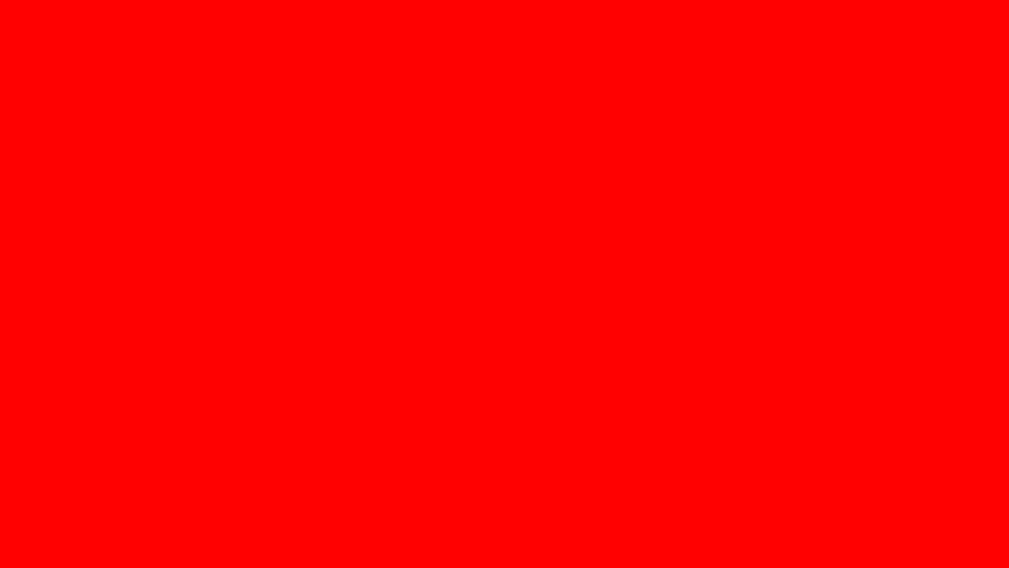
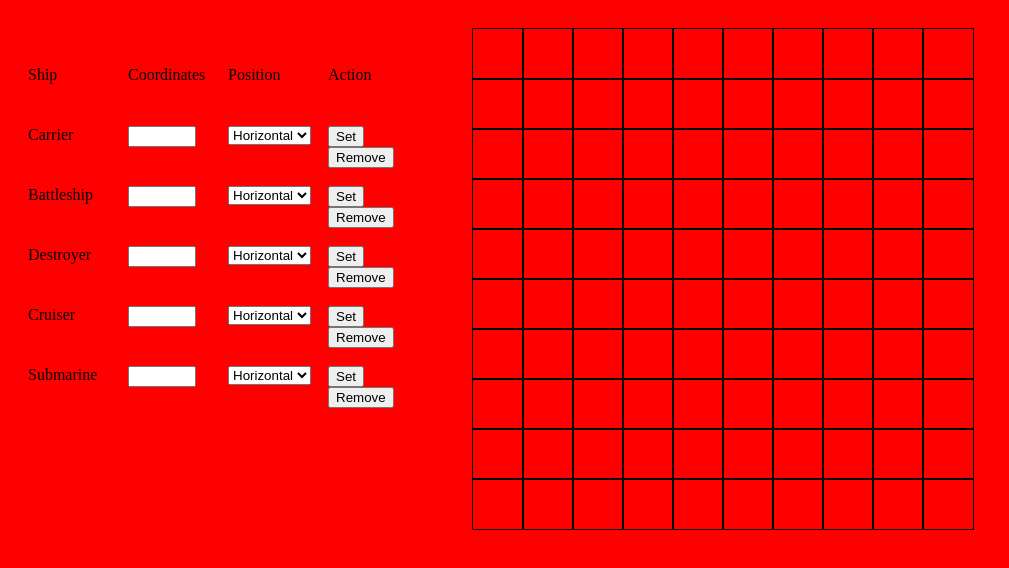
Before and after one commit to milosvukadinovic/Battleship-javascript, a website built with webpack: page dist/index.html in a window 1280 px wide. Shown: the whole page, without its empty margins (0-1009 px from the left). Built offline with nearby package versions, Linux system fonts and the light colour scheme.

Commit message:
game start board is done

```diff
--- a/src/DOM.js
+++ b/src/DOM.js
@@ -1,10 +1,15 @@
 import './stylesheets/styles.css';
 import shipsModal from './game-start';
 const dom = (() => {
+  // const mainContainer = document.getElementById('container');
+  const gameStartContainer = document.getElementById('game-start');
+  const grid = shipsModal();
+  // console.log(typeof grid);
+  gameStartContainer.appendChild(grid);
+
+
   const renderBoards = (players) => {
-    const container = document.getElementById('container');
     container.appendChild(shipsModal.gridBoard());
-    shipsModal.show();
   };
   console.log('Webpack is working from this side');
   return {renderBoards};
--- a/src/game-start.js
+++ b/src/game-start.js
@@ -1,5 +1,4 @@
 const shipsModal = () => {
-  const gridBoard = () => {
   const grid = document.createElement('div');
   grid.classList.add('grid-container', 'hidden');
 
@@ -11,7 +10,4 @@ const shipsModal = () => {
   return grid;
 };
 
-  return {gridBoard};
-};
-
 export default shipsModal;
--- a/src/stylesheets/styles.css
+++ b/src/stylesheets/styles.css
@@ -6,7 +6,19 @@
   display: inline-grid;
   grid-template-columns: repeat(10, 50px);
   grid-template-rows: repeat(10, 50px);
-  box-sizing: border-box;
+  margin: 20px;
+}
+
+.form-container {
+  display: inline-grid;
+  grid-template-rows: repeat(7, 60px);
+  grid-template-columns: repeat(4, 100px);
+  margin: 20px;
+}
+
+.form-item{
+  height: 60px;
+  width: 100px;
 }
 
 .grid-item {
@@ -18,3 +30,10 @@
 .grid-item:hover {
   background-color: gray;
 }
+.grid-item:active {
+  background-color: black;
+}
+
+.ship-input {
+  width: 60px;
+}
```
Also changed, not shown: dist/index.html, dist/main.js, 1 other file. Lines whose indentation alone changed are shown as unchanged.
